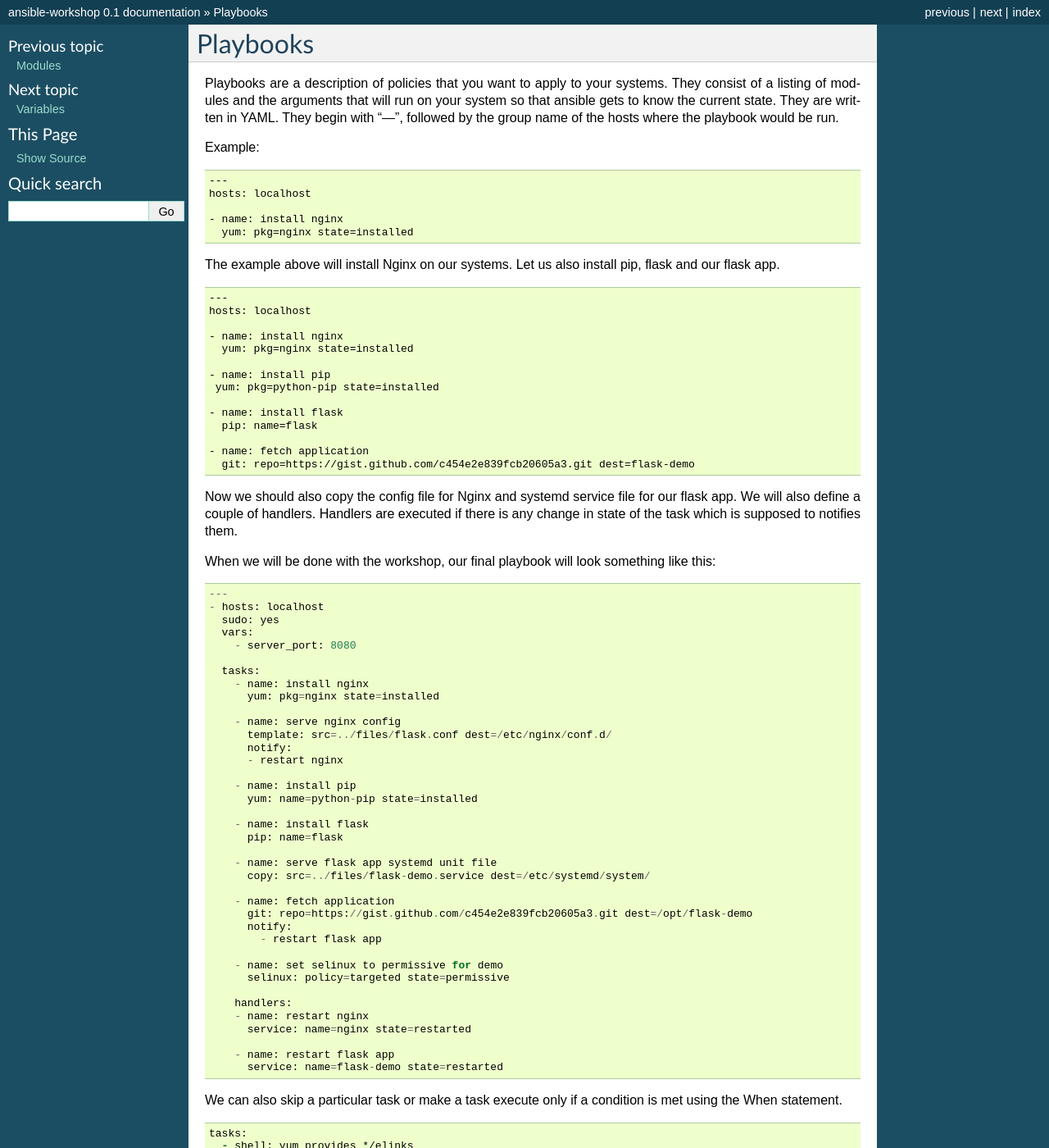
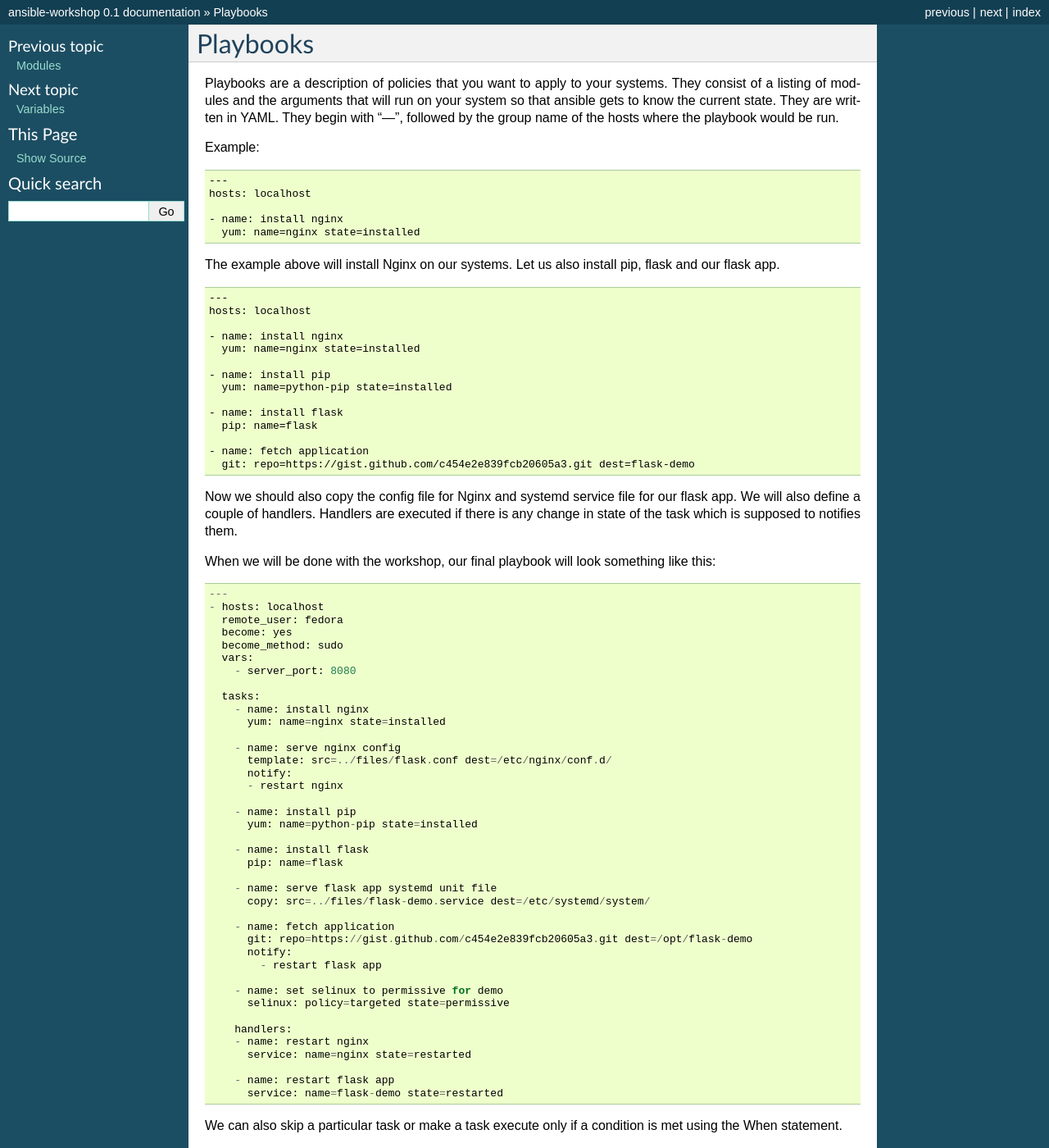
Before and after one commit to adimania/workshop-ansible, a Sphinx documentation site: the page built from docs/playbook.rst, in a window 1280 px wide and 1400 px high. Shown: the whole window at 82% size. Built offline with Sphinx 7.4.7, drawn with Linux system fonts in a browser that asks for light colours.

Commit message:
Update content around yum and sudo user

```diff
--- a/ansible-workshop.adoc
+++ b/ansible-workshop.adoc
@@ -81,7 +81,7 @@ Topics covered:
     tasks:
         - name: ensure apache is at the latest version
           yum:
-            pkg: httpd
+            name: httpd
             state: latest
 ----
 
--- a/docs/playbook.rst
+++ b/docs/playbook.rst
@@ -11,7 +11,7 @@ Example:
    hosts: localhost
 
    - name: install nginx
-     yum: pkg=nginx state=installed
+     yum: name=nginx state=installed
 
 The example above will install Nginx on our systems. Let us also install pip, flask and our flask app.
 
@@ -21,10 +21,10 @@ The example above will install Nginx on our systems. Let us also install pip, fl
    hosts: localhost
 
    - name: install nginx
-     yum: pkg=nginx state=installed
+     yum: name=nginx state=installed
 
    - name: install pip
-    yum: pkg=python-pip state=installed
+     yum: name=python-pip state=installed
 
    - name: install flask
      pip: name=flask
@@ -40,13 +40,15 @@ When we will be done with the workshop, our final playbook will look something l
 
    ---
    - hosts: localhost
-     sudo: yes
+     remote_user: fedora
+     become: yes
+     become_method: sudo
      vars:
        - server_port: 8080
 
      tasks:
        - name: install nginx
-         yum: pkg=nginx state=installed
+         yum: name=nginx state=installed
 
        - name: serve nginx config
          template: src=../files/flask.conf dest=/etc/nginx/conf.d/
--- a/docs/system_configurations.rst
+++ b/docs/system_configurations.rst
@@ -14,7 +14,7 @@ Examples:
 .. code-block:: guess
 
    - name: install git
-     yum: pkg=git state=installed
+     yum: name=git state=installed
 
    - name: start nginx
      service: name=nginx state=started
```
Also changed, not shown: 1 other file.
